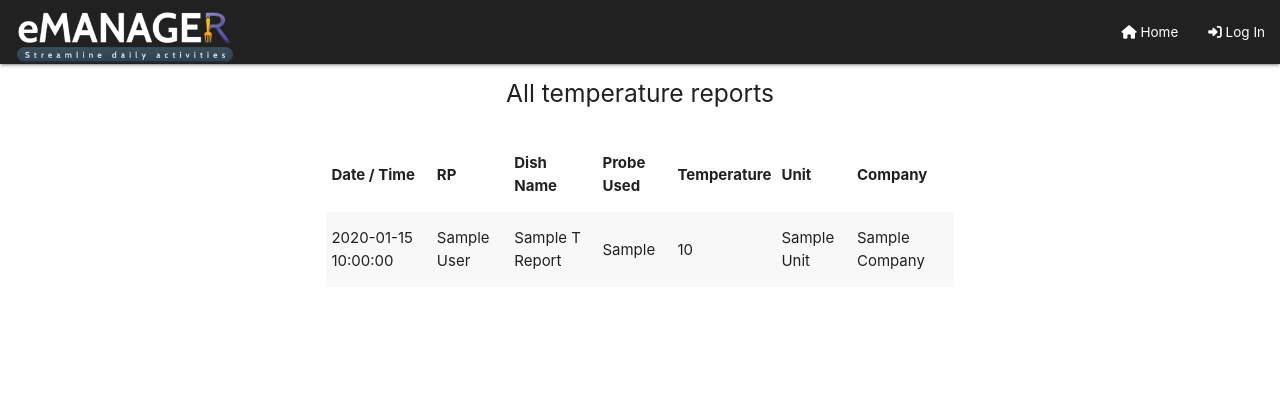
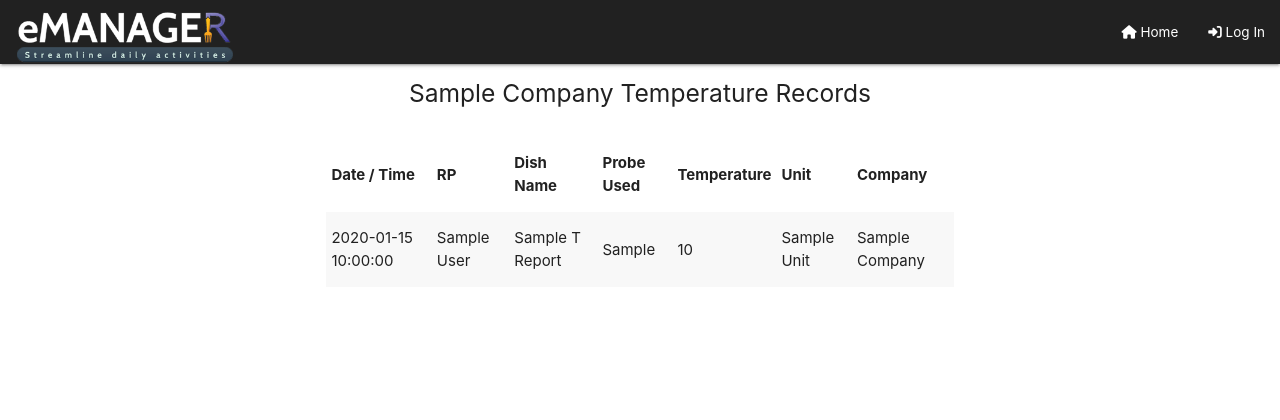
Before and after one commit to phloreenm/MP3--CI-CoBC-FM, a Flask app: template templates/temp_report.html in a window 1280 px wide. Shown: the top 420 px of the page. Run offline with Flask 2, Linux system fonts and the light colour scheme; the template is opened without the code that fills it: most values are stand-ins (such as "Sample title", 1, 10 or a date in 2020); some libraries are stand-ins or nearby versions.

Commit message:
Add company's name in the Temperature Reports title

```diff
--- a/templates/temp_report.html
+++ b/templates/temp_report.html
@@ -25,16 +25,17 @@
     {% endfor %}
     {% endif %}
     {% endwith %}
-    <div class="row">
-        <div class="col s12">
-            <h5 class="brand-logo col s12 center">
-                All temperature reports
-            </h5>
-        </div>
-    </div>
 
 
-    {% if t_reports %}
+
+    {% if t_reports != None %}
+        <div class="row">
+            <div class="col s12">
+                <h5 class="brand-logo col s12 center">
+                    {{ t_reports[0]['company'].title() }} Temperature Records
+                </h5>
+            </div>
+        </div>
         <table class="responsive-table striped">
             <thead>
                 <!-- SEE THIS FOR CHECKBOXES IN TABLE:https://www.oracle.com/webfolder/technetwork/jet-920/jetCookbook.html?component=selector&demo=checkboxSelectableTable -->
@@ -65,6 +66,8 @@
                 {% endfor %}
             </tbody>
         </table>
+    {% else %}
+        <h3>No reports found!</h3>
     {% endif %}
 
 
```
